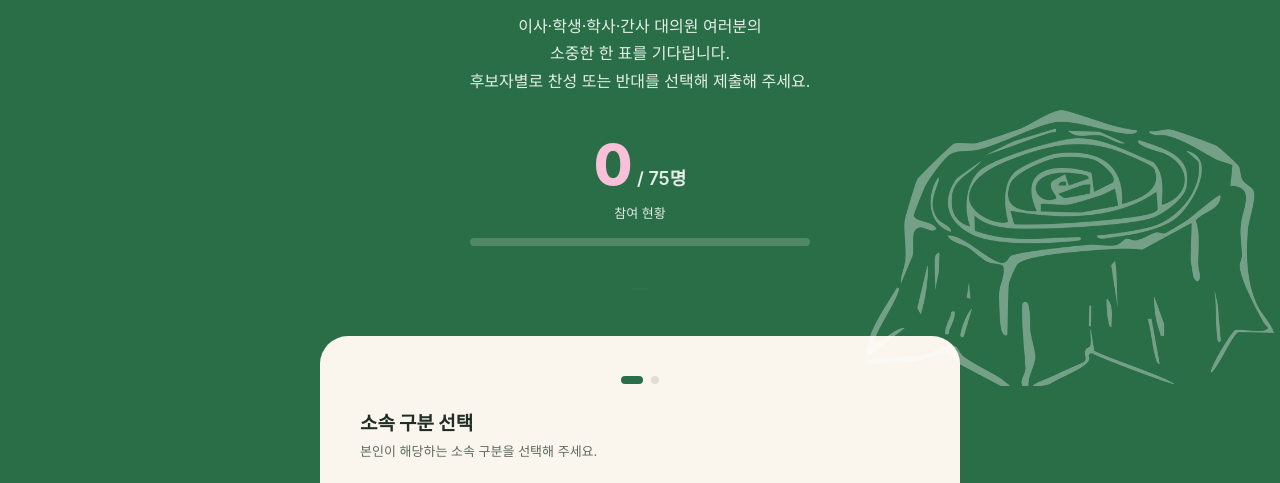
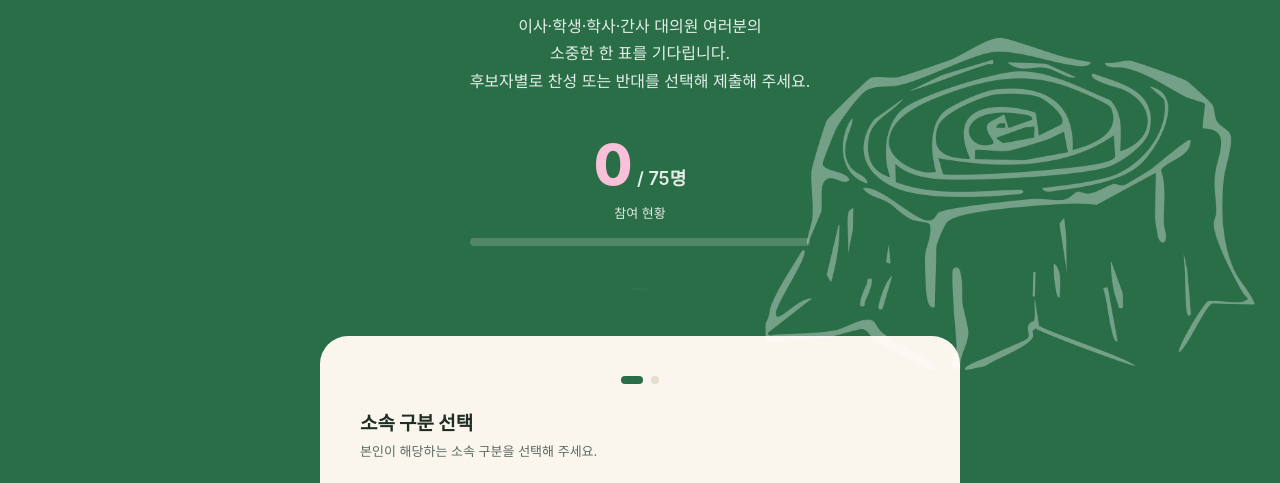
Before and after one commit to jeje-0/4, a website: page public/index.html in a window 1280 px wide. Shown: the part 281-764 px from the top of the page. Drawn offline with Linux system fonts and the light colour scheme; no server answers.

Commit message:
Adjust tree-deco dimensions and positioning

```diff
--- a/public/index.html
+++ b/public/index.html
@@ -120,7 +120,7 @@
     .desc{max-width:520px;font-size:16px;}
     .pill-center span{font-size:14px;padding:9px 20px;}
     .stat .num{font-size:56px;}
-    .tree-deco{width:500px;;right:-40px;bottom:-40px;}
+    .tree-deco{width:600px;;right:-30px;bottom:-30px;}
     .wordmark-img{margin-top:36px;height:14px;}
 
     .panel{max-width:640px;margin-left:auto;margin-right:auto;
```
